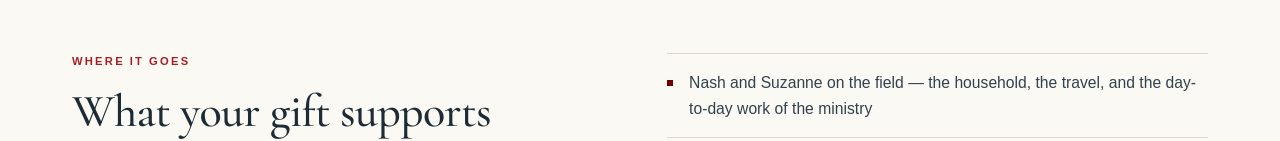
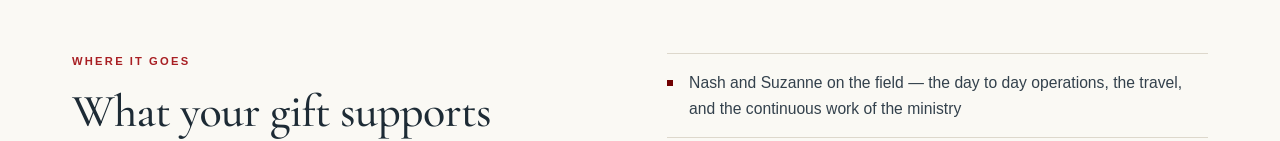
Before and after one commit to edesent/desentperu, a Next.js app: page /partner in a window 1280 px wide. Shown: the part 677-818 px from the top of the page. Built offline with nearby package versions, Linux system fonts and the light colour scheme; no server answers; a web font is replaced by a local one.

Commit message:
Updated field ministry support description

```diff
--- a/src/app/partner/page.tsx
+++ b/src/app/partner/page.tsx
@@ -17,7 +17,7 @@ export const metadata: Metadata = {
  * choosing and it goes where the need is greatest.
  */
 const supports = [
-  "Nash and Suzanne on the field — the household, the travel, and the day-to-day work of the ministry",
+  "Nash and Suzanne on the field — the day to day operations, the travel, and the continuous work of the ministry",
   "The churches we pastor and plant: Villa El Salvador, Pachacámac, and the Amazon work at Tarapoto",
   "Printing and distributing scriptures in country, including New Testaments in the Awajún language",
   "Training Peruvian pastors, preachers and missionaries, and supporting the men they send",
```
